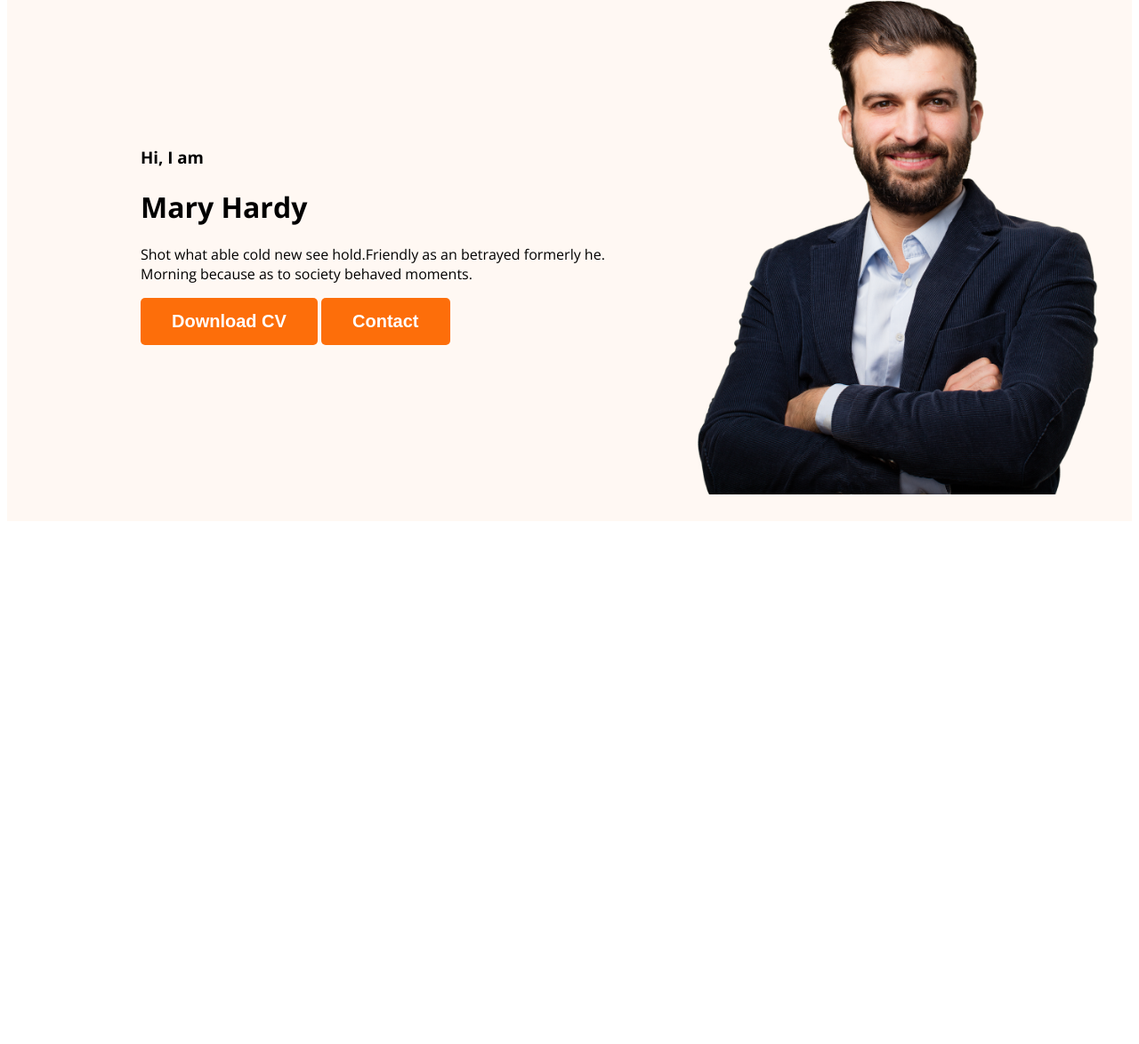
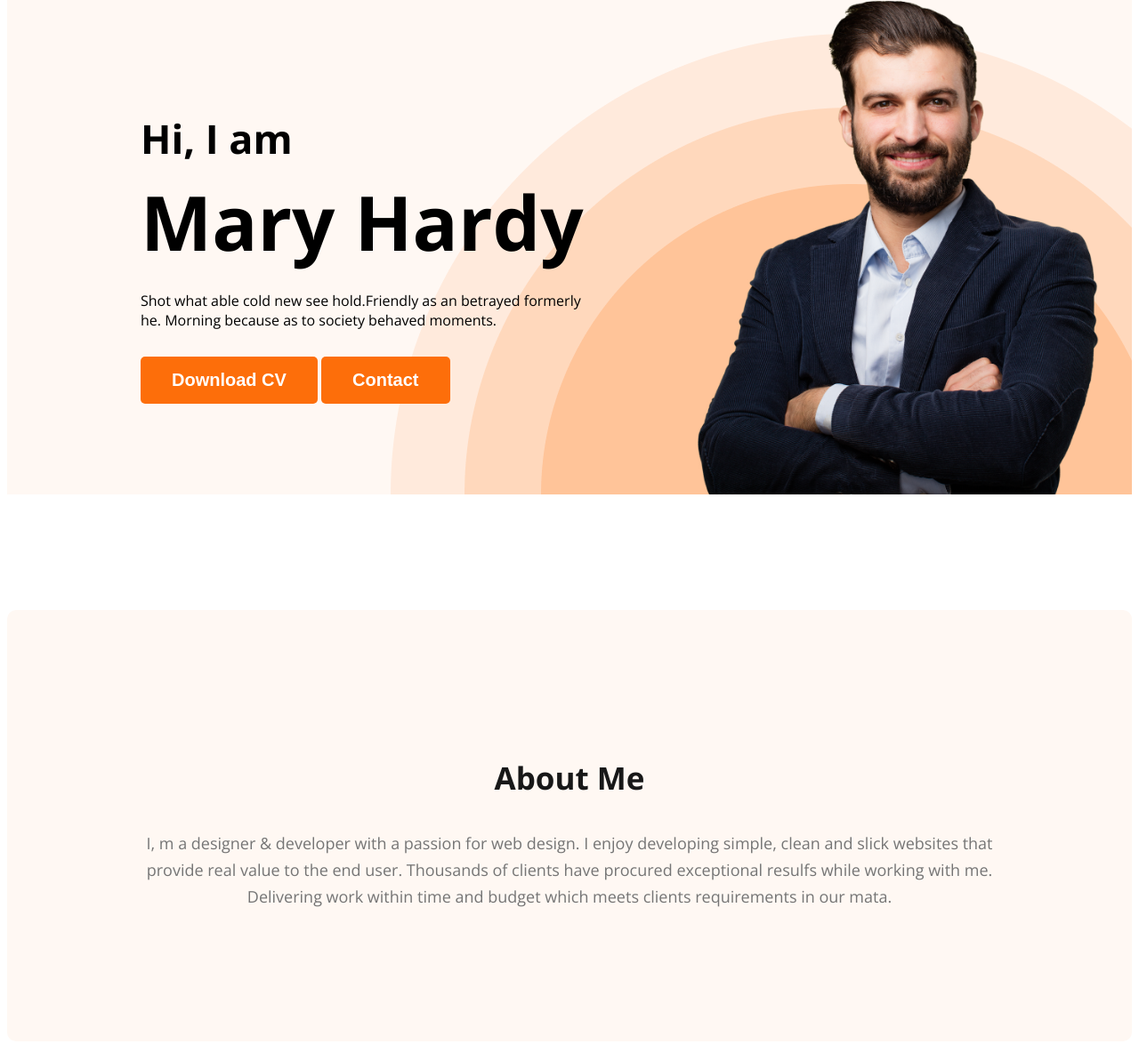
Before and after one commit to siam13220/developer-portfolio, a plain HTML site: page index.html in a window 1280 px wide. Shown: the part 196-1370 px from the top of the page at 89% size. Before the commit the page ends 800 px from the top, so only its background shows below. Drawn offline with nearby package versions, Linux system fonts and the light colour scheme.

Commit message:
about section created

```diff
--- a/index.html
+++ b/index.html
@@ -21,17 +21,22 @@
     </ul>
     </nav>
     <div class="banner">
-      <div>
+      <div class="banner-content">
         <h3 class="banner-heading">Hi, I am</h3>
         <h1 class="banner-title">Mary Hardy</h1>
-        <p>Shot what able cold new see hold.Friendly as an betrayed formerly he. Morning because as to society behaved moments.</p>
+        <p class="banner-description">Shot what able cold new see hold.Friendly as an betrayed formerly he. Morning because as to society behaved moments.</p>
         <button class="btn-primary">Download CV</button>
         <button class="btn-primary">Contact</button>
       </div>
       <img class="profile-pic" src="./images/hardy.png" alt="Hardy">
     </div>
   </header>
-  <main></main>
+  <main>
+    <section class="about">
+      <h3 class="about-title">About Me</h3>
+      <p class="about-description">I, m a designer & developer with a passion for web design. I enjoy developing simple, clean and slick websites that provide real value to the end user. Thousands of clients have procured exceptional resulfs while working with me. Delivering work within time and budget which meets clients requirements in our mata.</p>
+    </section>
+  </main>
   <footer></footer>
 </body>
 </html>
--- a/styles/portfolio.css
+++ b/styles/portfolio.css
@@ -2,6 +2,20 @@
 body {
   font-family: "Lato", sans-serif;
   font-family: "Open Sans", sans-serif;
+}
+
+.about-title {
+  color: #181818;
+  text-align: center;
+  font-size: 35px;
+  font-weight: 700;
+}
+.about-description {
+  color: #757575;
+  text-align: center;
+  font-size: 18px;
+  font-weight: 400;
+  line-height: 30px;
 }
 /* nav related styles */
 .text-primary {
@@ -42,12 +56,41 @@ nav a {
 /* header related styles */
 .header {
   background-color: #fff8f3;
+  background-image: url("../images/header_bg.png");
+  background-repeat: no-repeat;
+  background-position: bottom right;
 }
 .banner {
-  padding: 30px 30px 30px 150px;
+  padding: 30px 30px 0px 150px;
   display: flex;
   align-items: center;
+  justify-content: space-between;
+}
+.banner-content {
+  max-width: 500px;
 }
 .banner .profile-pic {
   width: 500px;
 }
+.banner-heading {
+  font-size: 45px;
+  margin-bottom: 0;
+}
+.banner-title {
+  font-size: 85px;
+  font-weight: 700;
+  margin-top: 5px;
+  margin-bottom: 20px;
+}
+.banner-description {
+  margin-bottom: 30px;
+}
+/* main section styles */
+
+/* about section styles */
+.about {
+  padding: 130px;
+  border-radius: 10px;
+  background: #fff8f3;
+  margin: 130px 0;
+}
```
